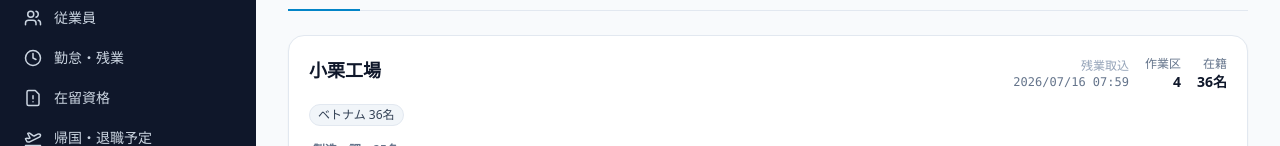
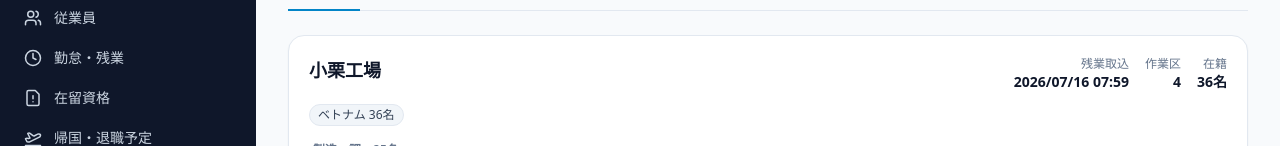
Before and after one commit to ozakichuon/chuon-globaltms, a Next.js app: page /workplace in a window 1280 px wide. Shown: the part 139-285 px from the top of the page. Built offline with nearby package versions, Linux system fonts and the light colour scheme; no server answers.

Commit message:
style: 残業取込日時のフォントを在籍等に合わせる

```diff
--- a/src/app/(admin)/workplace/page.tsx
+++ b/src/app/(admin)/workplace/page.tsx
@@ -316,9 +316,9 @@ export default async function WorkplacePage({
                 <h2 className="font-bold text-lg">{displayName}</h2>
                 <div className="flex items-center gap-4 text-sm">
                   {printDateFull && (
-                    <div className="text-right leading-tight">
-                      <div className="text-xs text-slate-400">残業取込</div>
-                      <div className="text-xs font-mono text-slate-500">{printDateFull}</div>
+                    <div className="text-right">
+                      <div className="text-xs text-slate-500">残業取込</div>
+                      <div className="font-bold text-sm">{printDateFull}</div>
                     </div>
                   )}
                   <div className="text-right">
```
